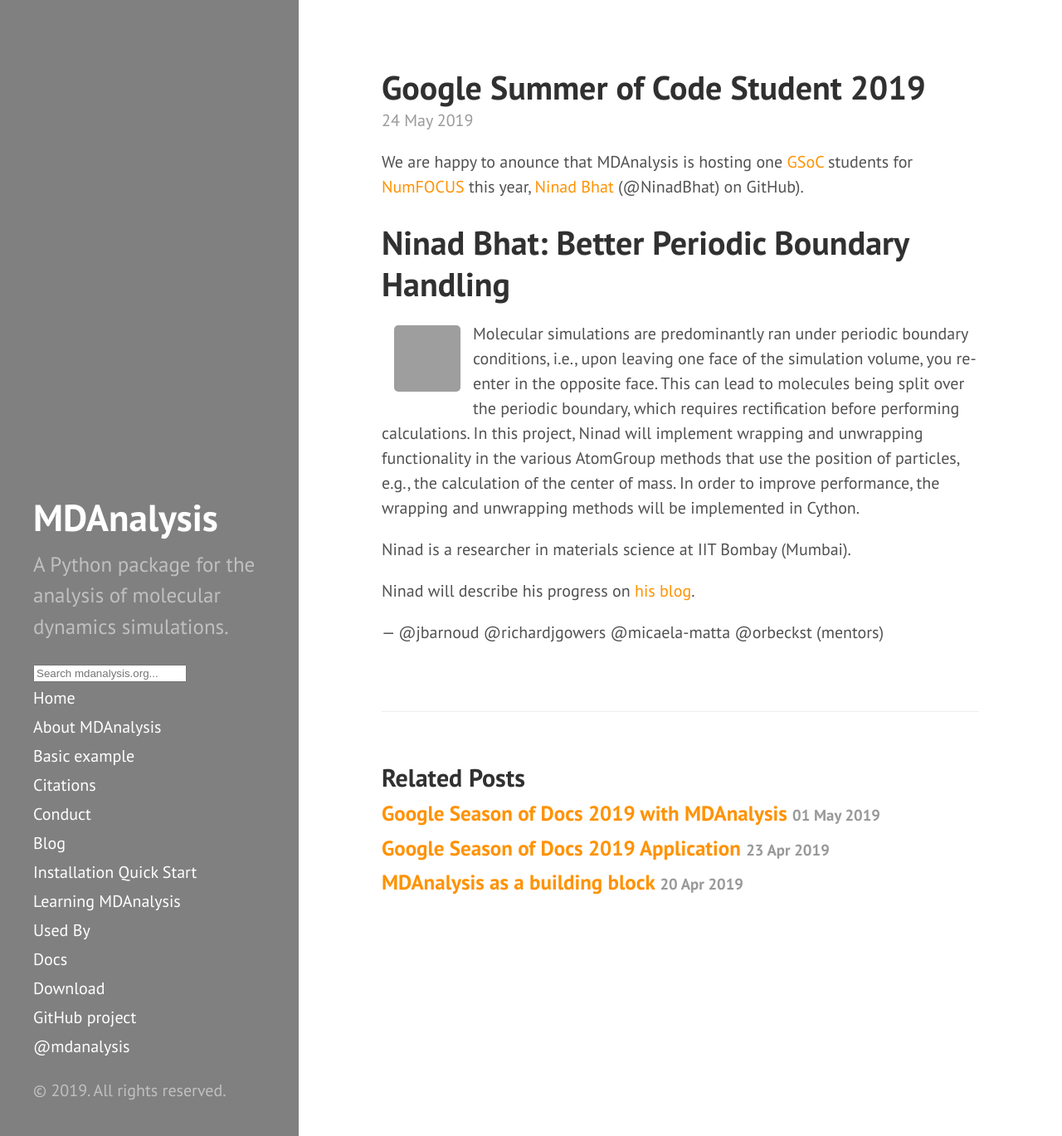
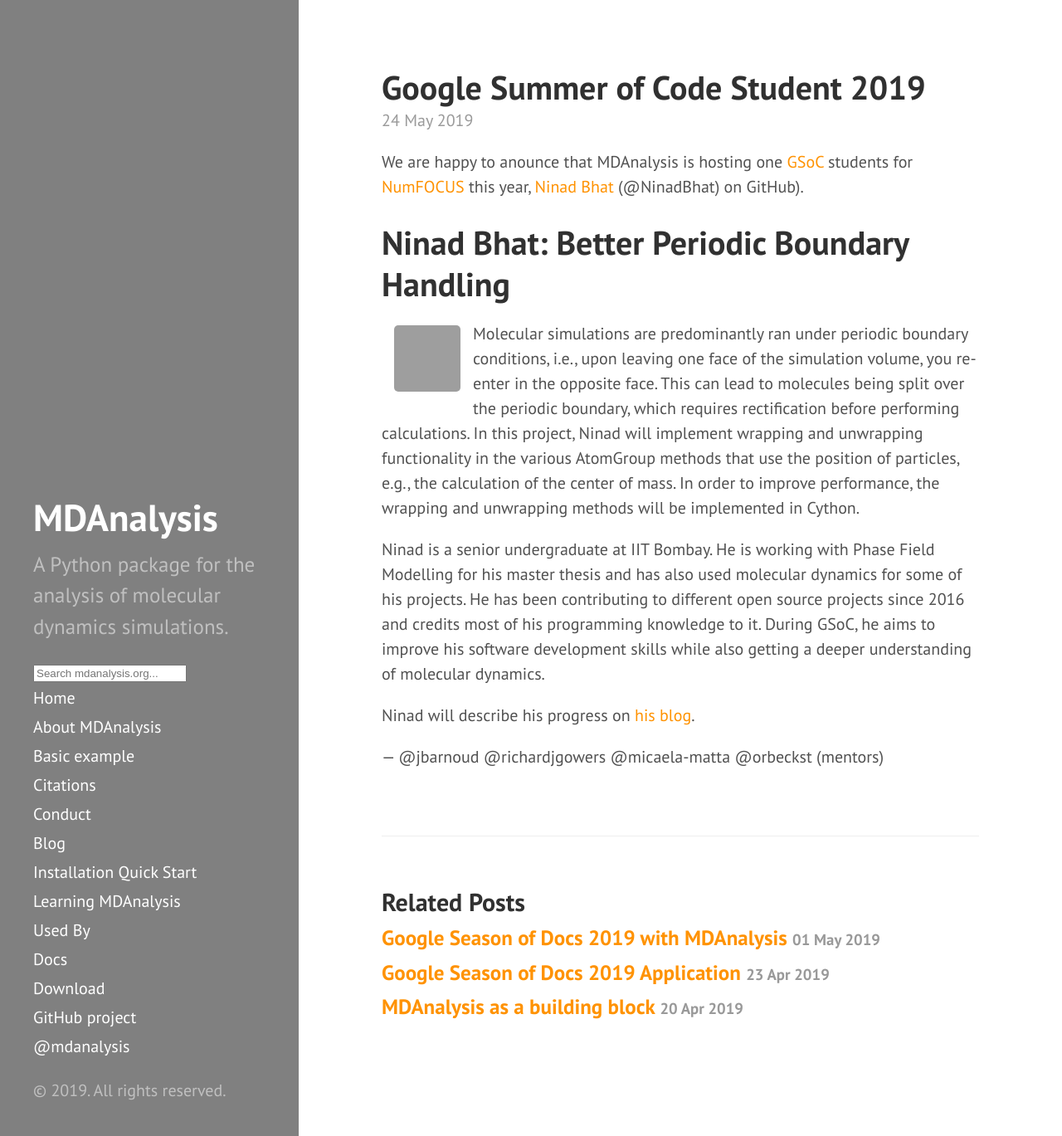
Before and after one commit to MDAnalysis/MDAnalysis.github.io, a Jekyll site: the page built from _posts/2019-05-24-gsoc-students.md, in a window 1280 px wide and 1369 px high. Shown: the whole window at 83% size. Built offline with Jekyll 4.4.1, drawn with Linux system fonts in a browser that asks for light colours; comment, search, counter and statistics services are not loaded; grey boxes are pictures that could not be loaded.

Commit message:
Adds Ninad Bhat bio

```diff
--- a/_posts/2019-05-24-gsoc-students.md
+++ b/_posts/2019-05-24-gsoc-students.md
@@ -24,7 +24,13 @@ center of mass. In order to improve performance, the wrapping and
 unwrapping methods will be implemented in Cython.
 
 
-Ninad is a researcher in materials science at IIT Bombay (Mumbai).
+Ninad is a senior undergraduate at IIT Bombay. He is working with
+Phase Field Modelling for his master thesis and has also used
+molecular dynamics for some of his projects. He has been contributing
+to different open source projects since 2016 and credits most of his
+programming knowledge to it. During GSoC, he aims to improve his
+software development skills while also getting a deeper understanding
+of molecular dynamics.
 
 
 Ninad will describe his progress on [his blog][ninad-blog].
```
